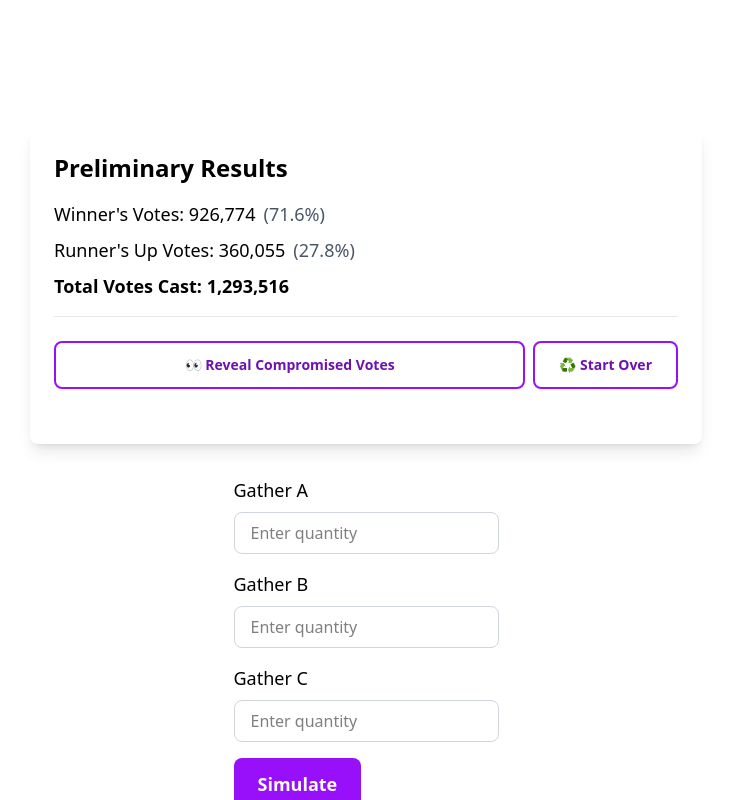
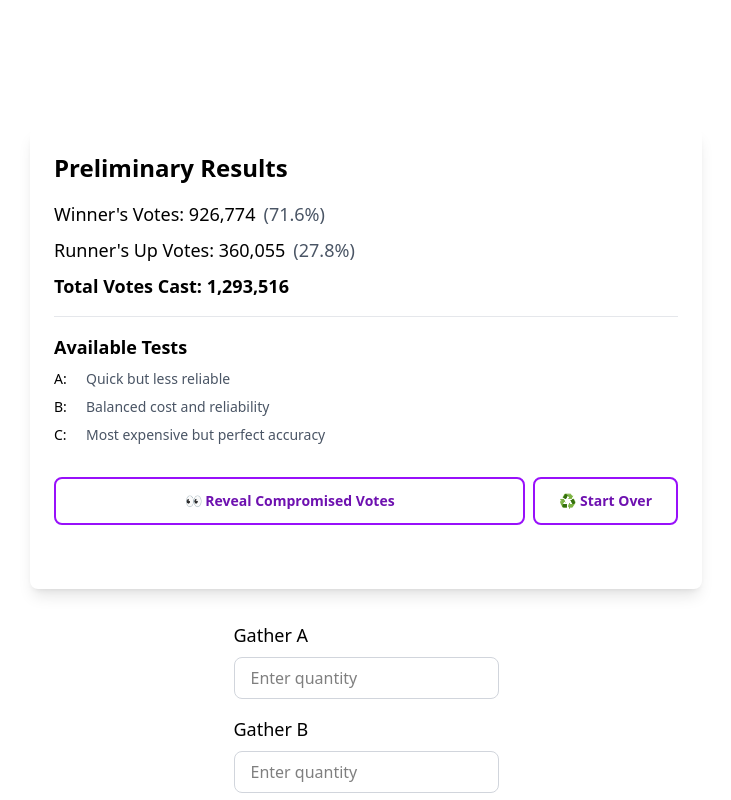
Before and after one commit to dsernst/simulate-corrupted-election, a Next.js app: page / in a window 1280 px wide. Both pictures are taken after a click on the button "Simulate new Election". Shown: the top 800 px of the page, without its empty margins (274-1005 px from the left). Built offline with nearby package versions, Linux system fonts and the light colour scheme.

Commit message:
Add list of AvailableTests

```diff
--- /dev/null
+++ b/app/components/AvailableTests.tsx
@@ -0,0 +1,23 @@
+export const AvailableTests = () => {
+  return (
+    <div className="mb-4">
+      <h3 className="text-lg font-semibold mb-2">Available Tests</h3>
+      <div className="space-y-2 text-sm">
+        <div className="flex items-center">
+          <span className="font-medium w-8">A:</span>
+          <span className="text-gray-600">Quick but less reliable</span>
+        </div>
+        <div className="flex items-center">
+          <span className="font-medium w-8">B:</span>
+          <span className="text-gray-600">Balanced cost and reliability</span>
+        </div>
+        <div className="flex items-center">
+          <span className="font-medium w-8">C:</span>
+          <span className="text-gray-600">
+            Most expensive but perfect accuracy
+          </span>
+        </div>
+      </div>
+    </div>
+  )
+}
--- a/app/components/SimulationResults.tsx
+++ b/app/components/SimulationResults.tsx
@@ -1,4 +1,5 @@
 import { SimulationResults, calculatePercentage } from '../utils/simulation'
+import { AvailableTests } from './AvailableTests'
 import { Button } from './Button'
 
 interface SimulationResultsProps {
@@ -34,7 +35,10 @@ export function SimulationResultsDisplay({
           Total Votes Cast: {results.totalVotes.toLocaleString()}
         </p>
 
-        <div className="mt-4 pt-4 border-t border-gray-200 h-20 flex justify-between items-center">
+        <div className="mt-4 pt-4 border-t border-gray-200">
+          <AvailableTests />
+
+          <div className="h-20 flex justify-between items-center">
             {!showCompromised ? (
               <Button
                 onClick={onToggleCompromised}
@@ -63,5 +67,6 @@ export function SimulationResultsDisplay({
           </div>
         </div>
       </div>
+    </div>
   )
 }
```
Lines whose indentation alone changed are shown as unchanged.
